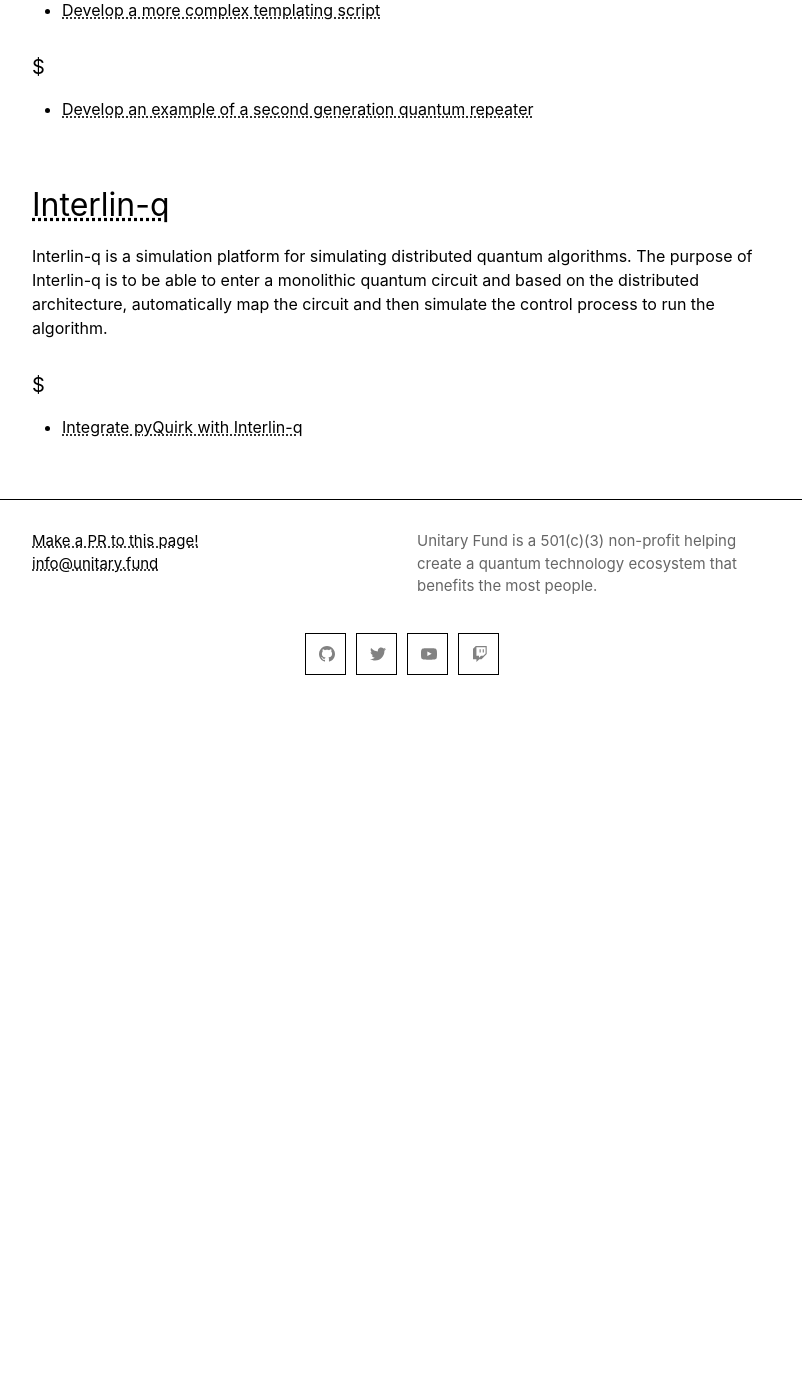
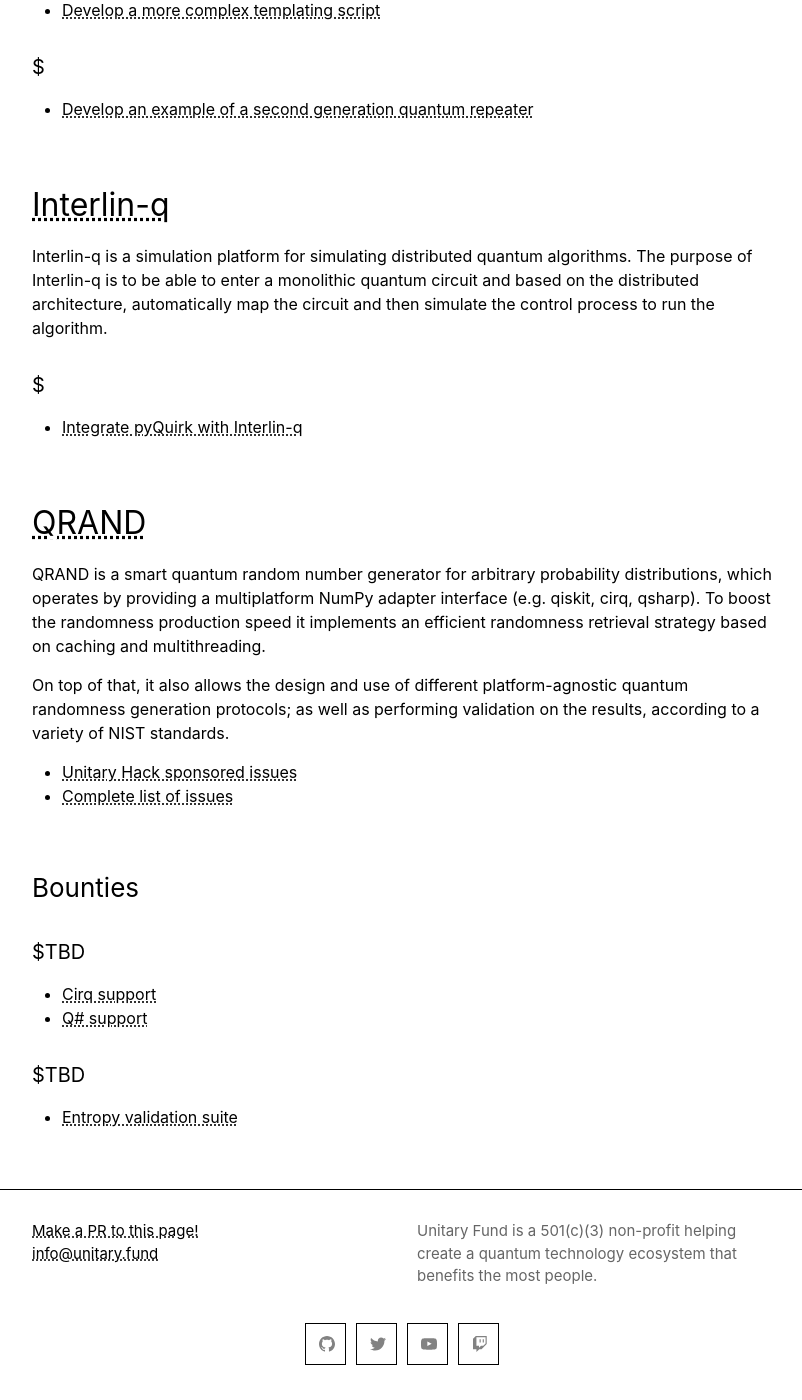
Before and after one commit to unitaryfund/unitaryhack2021, a Jekyll site: the page built from participating-projects.md, in a window 1280 px wide and 1400 px high, scrolled down 3163 px. Shown: the whole window, without its empty margins (238-1040 px from the left). Built offline with Jekyll 4.4.1, drawn with Linux system fonts in a browser that asks for light colours; before the commit the page ends 3873 px from its top, so only the background shows below that.

Commit message:
Add QRAND to participating projects

```diff
--- a/participating-projects.md
+++ b/participating-projects.md
@@ -119,3 +119,28 @@
 #### $
 
 - [Integrate pyQuirk with Interlin-q](https://github.com/Interlin-q/Interlin-q/issues/35)
+
+
+## [QRAND](https://github.com/pedrorrivero/qrand)
+
+QRAND is a smart quantum random number generator for arbitrary probability
+distributions, which operates by providing a multiplatform NumPy adapter
+interface (e.g. qiskit, cirq, qsharp). To boost the randomness production
+speed it implements an efficient randomness retrieval strategy based on caching
+and multithreading.
+
+On top of that, it also allows the design and use of different platform-agnostic
+quantum randomness generation protocols; as well as performing validation on the
+results, according to a variety of NIST standards.
+
+- [Unitary Hack sponsored issues](https://github.com/pedrorrivero/qrand/labels/unitaryhack)
+- [Complete list of issues](https://github.com/pedrorrivero/qrand/issues)
+
+### Bounties
+
+#### $TBD
+- [Cirq support](https://github.com/pedrorrivero/qrand/issues/1)
+- [Q# support](https://github.com/pedrorrivero/qrand/issues/2)
+
+#### $TBD
+- [Entropy validation suite](https://github.com/pedrorrivero/qrand/issues/3)
```
